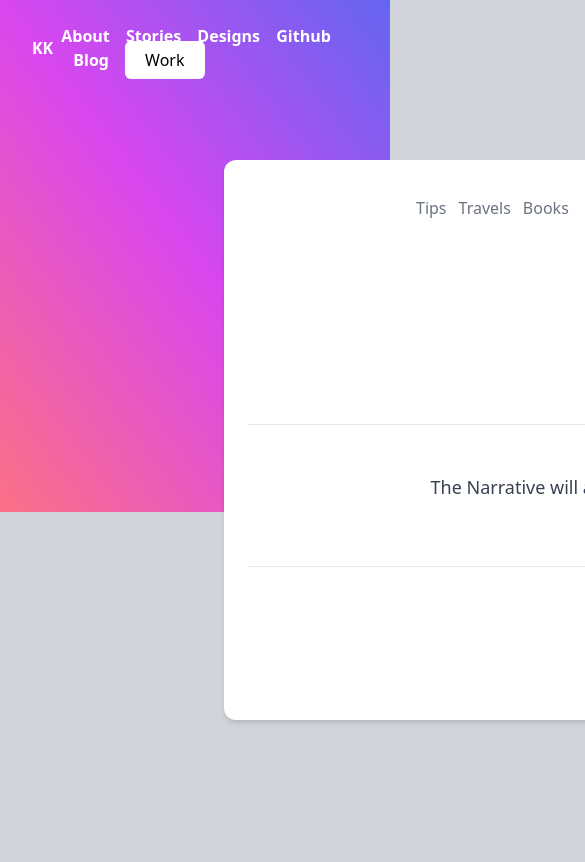
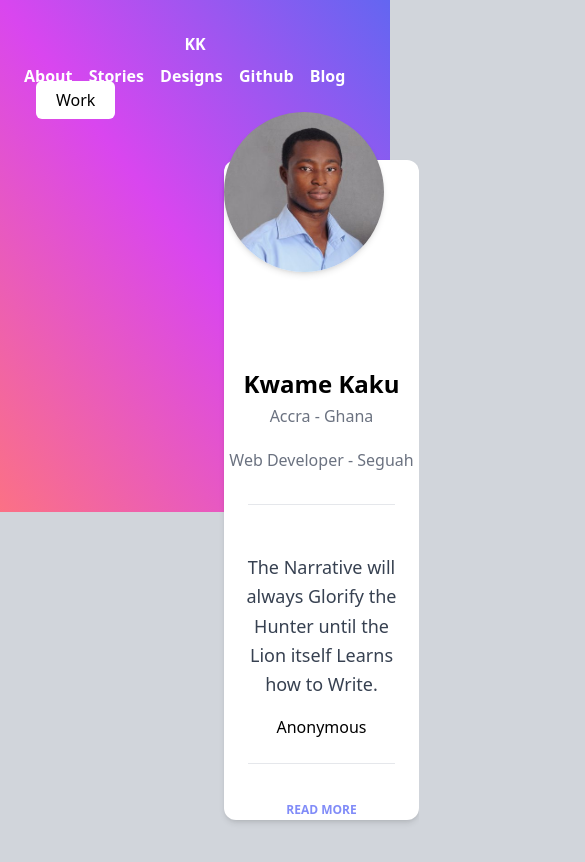
Before and after one commit to KakuElvis/profile, a website: page src/index.html in a window 390 px wide. Shown: the top 862 px of the page, 585 px wide, since content can reach past the window. Drawn offline with Linux system fonts and the light colour scheme.

Commit message:
mobile view first update

```diff
--- a/src/index.html
+++ b/src/index.html
@@ -7,15 +7,15 @@
 </head>
 <body class="bg-gray-300">
     <!-- <div class="grid"> -->
-        <div class="h-[32rem] bg-gradient-to-tr from-rose-400 via-fuchsia-500 to-indigo-500">
+        <div class="h-[32rem] md:flex-col bg-gradient-to-tr from-rose-400 via-fuchsia-500 to-indigo-500">
             <!-- <div class="h-[32rem] bg-gradient-to-r from-black to-pink-400"> -->
 
-            <nav class="relative container mx-auto p-6 ">
-                <div class="flex items-center justify-between">
+            <nav class="relative container mx-auto p-6  ">
+                <div class="flex flex-col md:flex-row items-center justify-between">
                     <div class="p-2"><!--logo-->
                         <a href="#" class="text-white font-semibold">KK</a>
                     </div>
-                    <div class=" space-x-3 ">
+                    <div class="flex-col space-x-3 md:flex md:flex-row">
                         <a href="#" class="text-white font-semibold">About</a>
                         <a href="#" class="text-white font-semibold">Stories</a>
                         <a href="#" class="text-white font-semibold">Designs</a>
@@ -27,12 +27,12 @@
             </nav>
         </div>
 
-        <div class="absolute -mt-[36rem]">
-            <div class="grid">
-                <div class="flex flex-col bg-white rounded-xl h-[35rem] w-[70rem] m-[14rem] shadow-md">
-                    <img class="flex w-[10rem] h-[10rem] ml-[462px]  rounded-full -m-[6rem] shadow-md" src="/img/kaku.jpg" alt="" >
-                    <div class="flex   m-12 mr-10 container">
-                        <div class="flex gap-3 ml-[9rem] py-5">
+        <div class=" -mt-[36rem] ">
+            <div class="flex flex-col-reverse">
+                <div class="  bg-white rounded-xl md:h-[35rem] md:w-[70rem] m-[14rem] shadow-md h-1/3 w-1/2">
+                    <img class="flex flex-col-reverse  -mt-[3rem] md:flex h-[10rem] w-[10rem] md:w-[10rem] md:h-[10rem] md:ml-[462px]  rounded-full md:-m-[6rem] shadow-md" src="/img/kaku.jpg" alt="" >
+                    <div class="flex flex-col md:flex m-12 mr-10 container">
+                        <div class="hidden md:flex gap-3 ml-[9rem] py-5 ">
                             <div class="text-center ">
                                 <p class="text-gray-500">Tips</p>
                             </div>
@@ -42,10 +42,13 @@
                             <div class="text-center ">
                                 <p class="text-gray-500">Books</p>
                             </div>
+                            <div class="text-center mt-4  ">
+                                <a href="#" class="ml-[550px] bg-indigo-500 text-white uppercase py-2 px-3 rounded-md shadow-2xl">Connect</a>
+                            </div>
                         </div>
-                        <div class="text-center mt-4  ">
+                        <!-- <div class="text-center flex md:mt-4  ">
                             <a href="#" class="ml-[550px] bg-indigo-500 text-white uppercase py-2 px-3 rounded-md shadow-2xl">Connect</a>
-                        </div>
+                        </div> -->
                     </div><!--end of top section-->
 
                     <div class=" text-center">
```
Also changed, not shown: dist/output.css.
